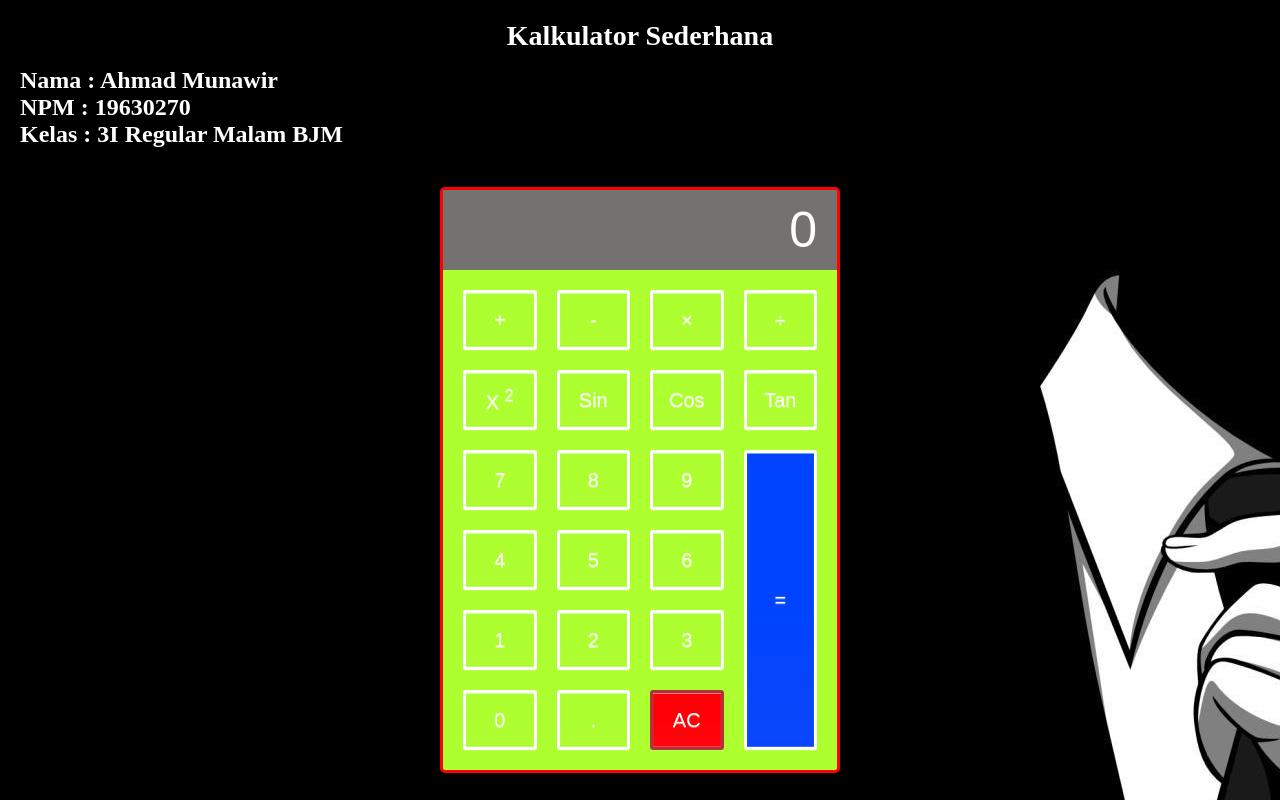
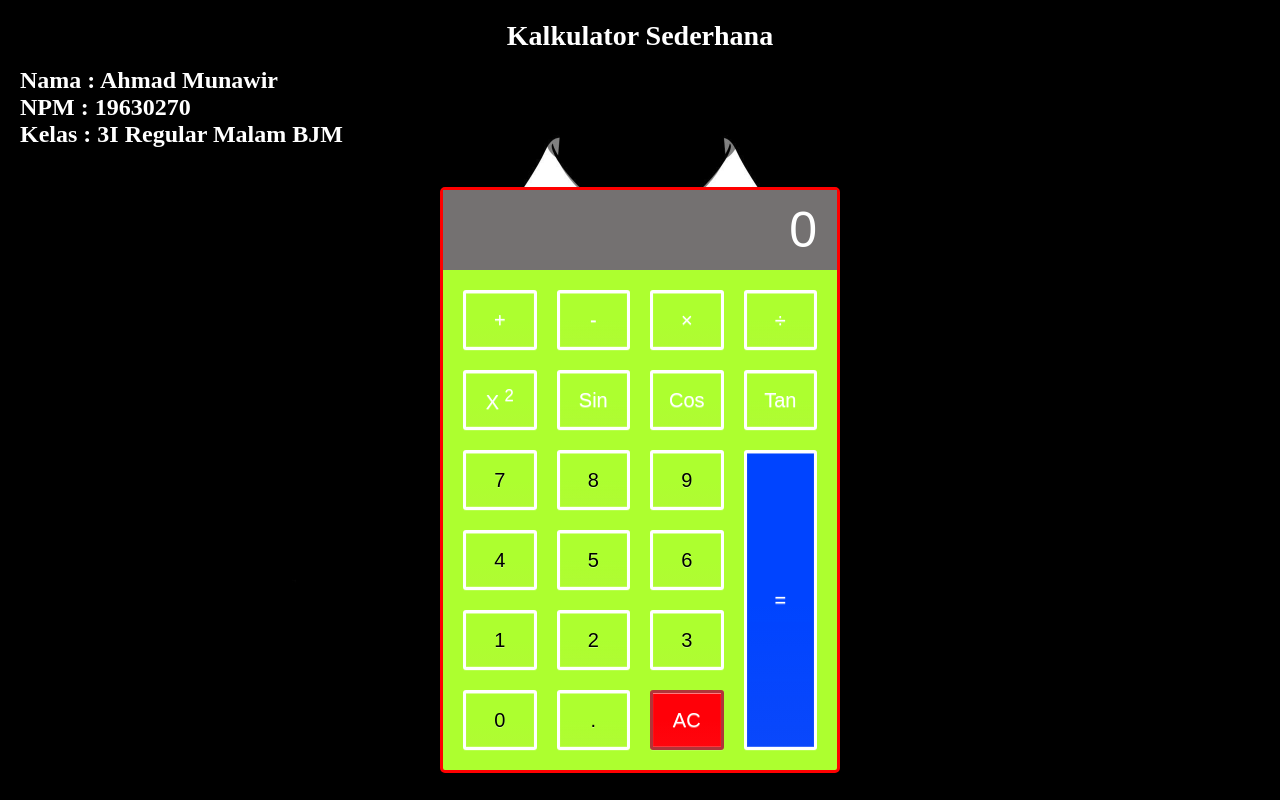
Before and after one commit to munawir24/munawir24.github.io, a plain HTML site: page index.html in a window 1280 px wide. Drawn offline with Linux system fonts and the light colour scheme.

Commit message:
Update styleku.css

```diff
--- a/styleku.css
+++ b/styleku.css
@@ -35,7 +35,7 @@ html {
 body {
     background-color: #eaeaea;
     background-image: url('bg.jpg');
-    background-size: auto;
+    background-size: cover;
     color: #333;
 }
 
@@ -70,7 +70,7 @@ button {
     border: 3px solid #fff;
     background-color: transparent;
     font-size: 2rem;
-    color: rgb(255, 255, 255);
+    color: rgb(0, 0, 0);
     background-image: linear-gradient(to bottom, transparent, transparent 50%, rgba(241, 150, 150, 0.04));
     box-shadow: inset 0 0 0 1px rgba(255, 255, 255, .05), inset 0 1px 0 0 rgba(255, 255, 255, .45), inset 0 -1px 0 0 rgba(255, 255, 255, .15), 0 1px 0 0 rgba(255, 255, 255, .15);
     text-shadow: 0 1px rgba(255, 255, 255, .4);
```
